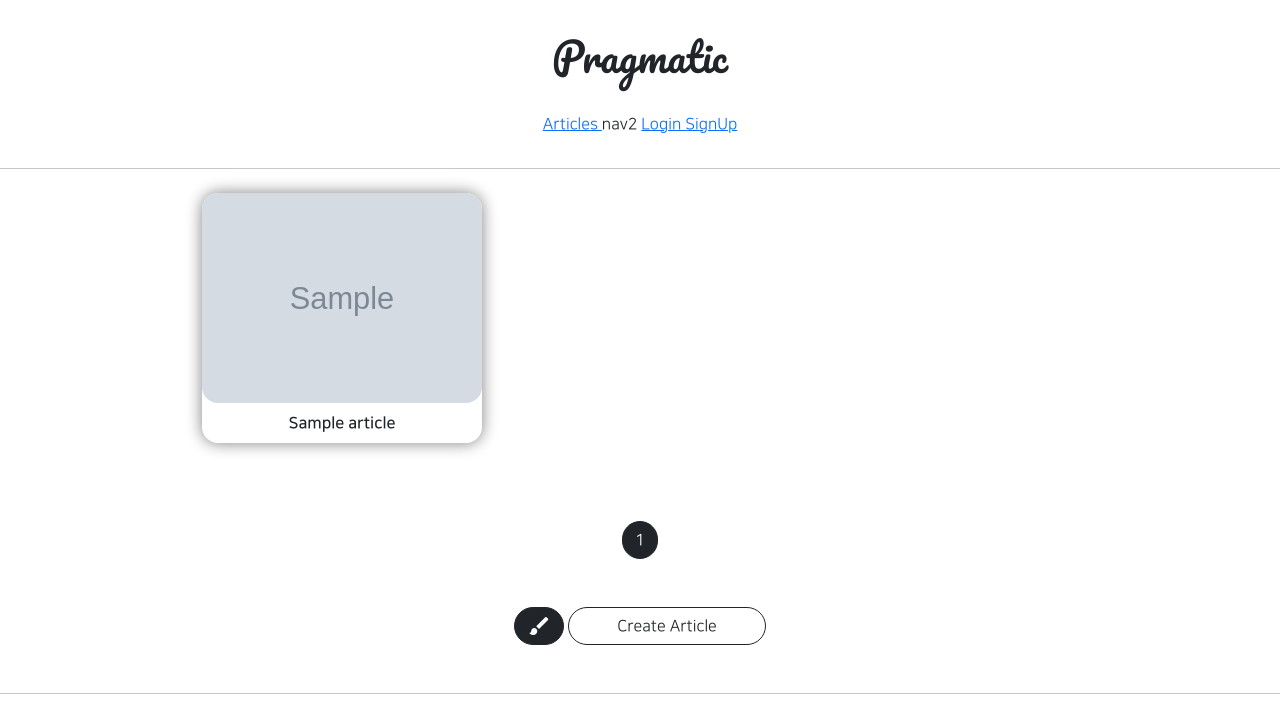
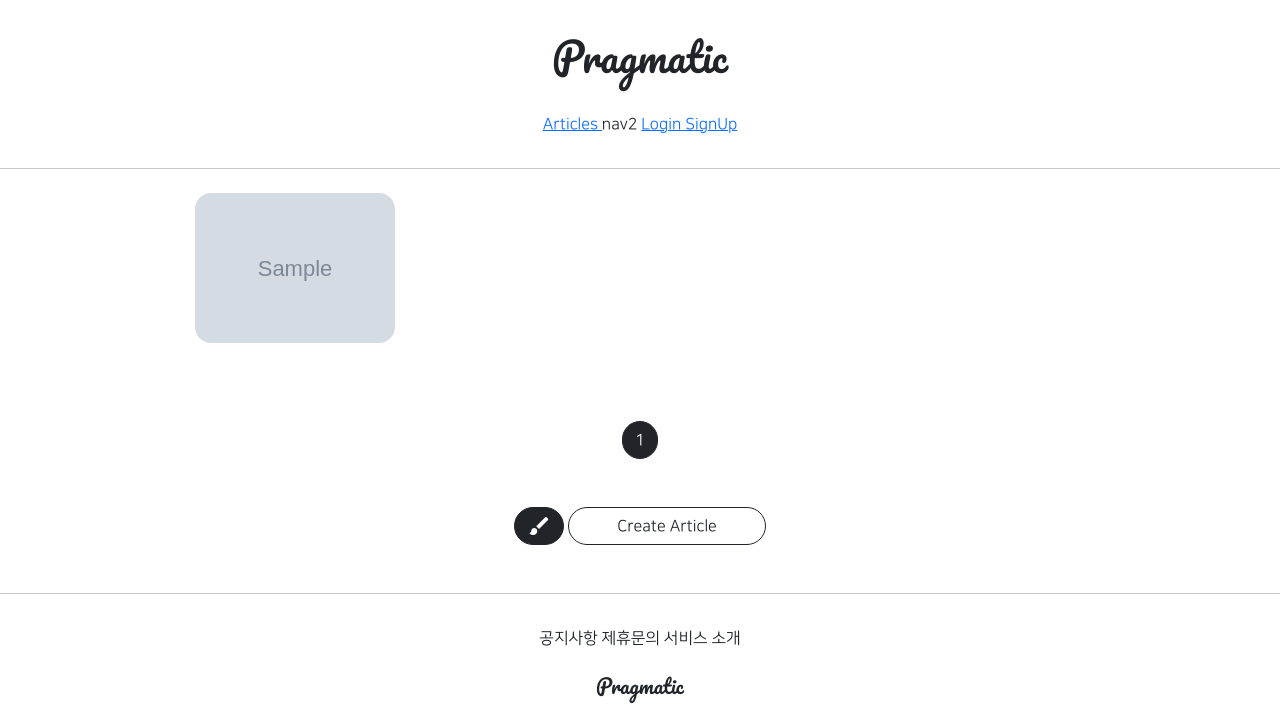
Before and after one commit to yeonnex/gis_2ban_1, a Django app: page /articles/list/ in a window 1280 px wide. Shown: the top 713 px of the page. Run offline with Django 3.2, Linux system fonts and the light colour scheme; tables that the repository leaves empty hold one stand-in row (values such as "Sample post"); grey boxes marked "Sample" are stand-in pictures; parts of the project's set-up code (start-up, migrations or seed data) failed here and were passed over; some libraries are stand-ins or nearby versions.

Commit message:
articles/list 레이아웃 부분수정

```diff
--- a/articleapp/templates/articleapp/list.html
+++ b/articleapp/templates/articleapp/list.html
@@ -4,14 +4,18 @@
 {% block content %}
 
     <style>
+    .container{
+        padding: 0;
+        margin: 0 auto;
+    }
         .container div {
-          width: 280px;
+          width: 45%;
+            max-width:200px;
           display: flex;
           justify-content: center;
           align-items: center;
           border-radius: 1rem;
-            flex-direction: column;
-            box-shadow: 0 0 1rem gray;
+
         }
 
         .container img {
@@ -29,7 +33,6 @@
                 <a href="{% url 'articleapp:detail' pk=article.pk %}">
                     <img src="{{ article.image.url }}" alt="">
                 </a>
-                <span class="my-2 NNS_B">{{ article.title }}</span>
             </div>
 
         {% endfor %}
--- a/articleapp/views.py
+++ b/articleapp/views.py
@@ -60,4 +60,4 @@ class ArticleListView(ListView):
     model = Article
     context_object_name = 'article_list'
     template_name = 'articleapp/list.html'
-    paginate_by = 1
+    paginate_by = 20
--- a/static/js/magicgrid.js
+++ b/static/js/magicgrid.js
@@ -1,4 +1,4 @@
-'use strict';
+   'use strict';
 
 /**
  * @author emmanuelolaojo
@@ -11,7 +11,7 @@
  * @param config - configuration object
  */
 var checkParams = function (config) {
-  var DEFAULT_GUTTER = 25;
+  var DEFAULT_GUTTER = 12;
   var booleanProps = ["useTransform", "center"];
 
 
```
